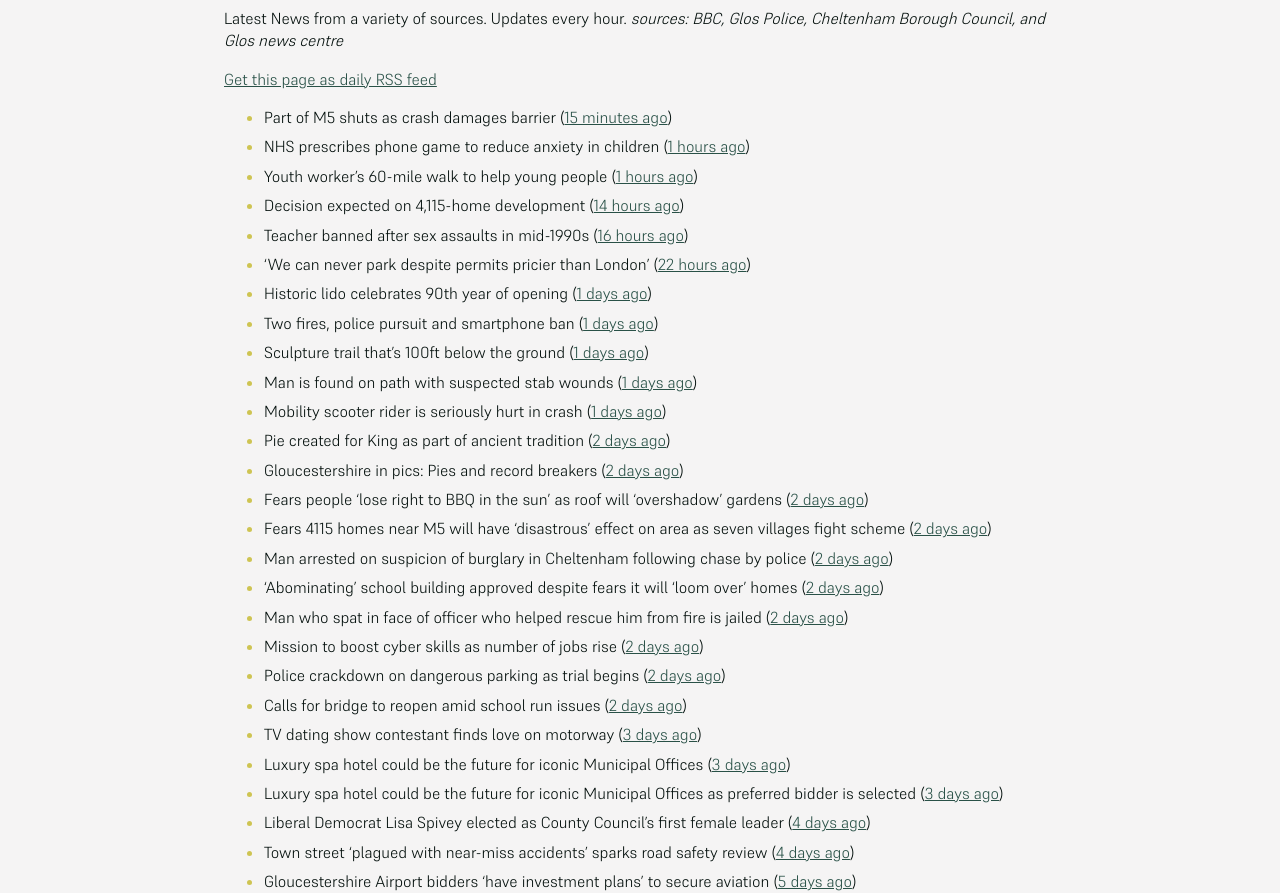
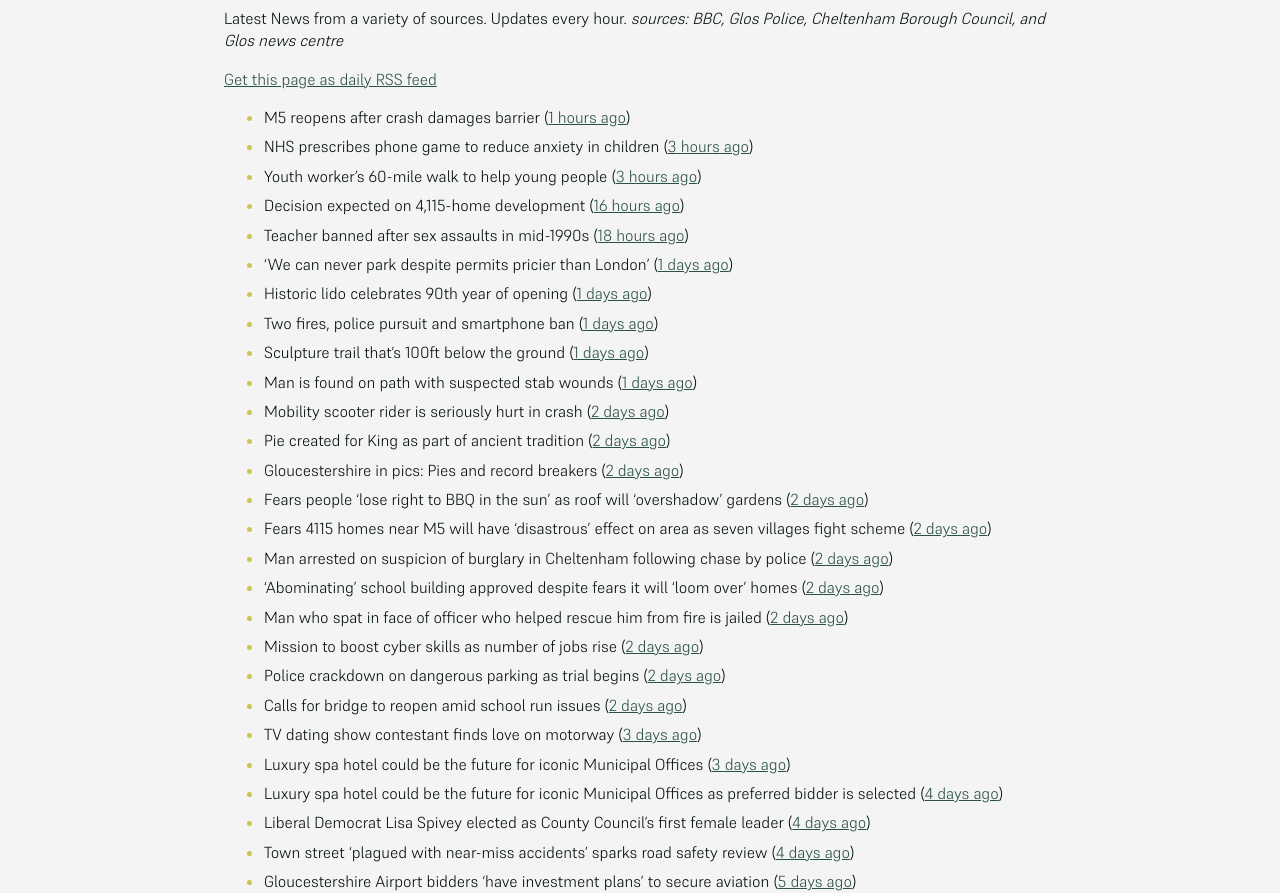
Before and after one commit to mat-0/cheltenham-open-data, a Jekyll site: the page built from _pages/news.md, in a window 1280 px wide and 1400 px high. Shown: the part 266-1159 px from the top of the window. Built offline with Jekyll 4.4.1, drawn with Linux system fonts in a browser that asks for light colours; some of the changed text lies outside the part shown.

Commit message:
Updated 2025-05-26 09:14:25

```diff
--- a/_pages/news.md
+++ b/_pages/news.md
@@ -12,17 +12,17 @@ _sources: BBC, Glos Police, Cheltenham Borough Council, and Glos news centre_
 [Get this page as daily RSS feed](/daily.rss)
 
 <!-- news_marker starts -->
-- Part of M5 shuts as crash damages barrier ([15 minutes ago](https://www.bbc.com/news/articles/c753qxz4093o))
-- NHS prescribes phone game to reduce anxiety in children ([1 hours ago](https://www.bbc.com/news/articles/cev4ed9gygdo))
-- Youth worker's 60-mile walk to help young people ([1 hours ago](https://www.bbc.com/news/articles/c2ewl10l80jo))
-- Decision expected on 4,115-home development ([14 hours ago](https://www.bbc.com/news/articles/c2d5nld906po))
-- Teacher banned after sex assaults in mid-1990s ([16 hours ago](https://www.bbc.com/news/articles/c0mr40430ego))
-- 'We can never park despite permits pricier than London' ([22 hours ago](https://www.bbc.com/news/articles/cq544x9z6xqo))
+- M5 reopens after crash damages barrier ([1 hours ago](https://www.bbc.com/news/articles/c753qxz4093o))
+- NHS prescribes phone game to reduce anxiety in children ([3 hours ago](https://www.bbc.com/news/articles/cev4ed9gygdo))
+- Youth worker's 60-mile walk to help young people ([3 hours ago](https://www.bbc.com/news/articles/c2ewl10l80jo))
+- Decision expected on 4,115-home development ([16 hours ago](https://www.bbc.com/news/articles/c2d5nld906po))
+- Teacher banned after sex assaults in mid-1990s ([18 hours ago](https://www.bbc.com/news/articles/c0mr40430ego))
+- 'We can never park despite permits pricier than London' ([1 days ago](https://www.bbc.com/news/articles/cq544x9z6xqo))
 - Historic lido celebrates 90th year of opening ([1 days ago](https://www.bbc.com/news/articles/ce39nny2212o))
 - Two fires, police pursuit and smartphone ban ([1 days ago](https://www.bbc.com/news/articles/cd62jl7j2z5o))
 - Sculpture trail that's 100ft below the ground ([1 days ago](https://www.bbc.com/news/articles/cgq335gp951o))
 - Man is found on path with suspected stab wounds ([1 days ago](https://www.bbc.com/news/articles/c5yxl0lxv4lo))
-- Mobility scooter rider is seriously hurt in crash ([1 days ago](https://www.bbc.com/news/articles/cx2eqqnx4zlo))
+- Mobility scooter rider is seriously hurt in crash ([2 days ago](https://www.bbc.com/news/articles/cx2eqqnx4zlo))
 - Pie created for King as part of ancient tradition ([2 days ago](https://www.bbc.com/news/articles/ckgxxnve341o))
 - Gloucestershire in pics: Pies and record breakers ([2 days ago](https://www.bbc.com/news/articles/clyvvpgg4xyo))
 - Fears people ‘lose right to BBQ in the sun’ as roof will ‘overshadow’ gardens ([2 days ago](https://gloucesternewscentre.co.uk/fears-people-lose-right-to-bbq-in-the-sun-as-roof-will-overshadow-gardens/))
@@ -35,7 +35,7 @@ _sources: BBC, Glos Police, Cheltenham Borough Council, and Glos news centre_
 - Calls for bridge to reopen amid school run issues ([2 days ago](https://www.bbc.com/news/articles/c7877jd3dw3o))
 - TV dating show contestant finds love on motorway ([3 days ago](https://www.bbc.com/news/articles/cn84y0wnz2po))
 - Luxury spa hotel could be the future for iconic Municipal Offices ([3 days ago](https://gloucesternewscentre.co.uk/luxury-spa-hotel-could-be-the-future-for-iconic-municipal-offices/))
-- Luxury spa hotel could be the future for iconic Municipal Offices as preferred bidder is selected ([3 days ago](https://www.cheltenham.gov.uk/news/article/3014/luxury_spa_hotel_could_be_the_future_for_iconic_municipal_offices_as_preferred_bidder_is_selected))
+- Luxury spa hotel could be the future for iconic Municipal Offices as preferred bidder is selected ([4 days ago](https://www.cheltenham.gov.uk/news/article/3014/luxury_spa_hotel_could_be_the_future_for_iconic_municipal_offices_as_preferred_bidder_is_selected))
 - Liberal Democrat Lisa Spivey elected as County Council’s first female leader ([4 days ago](https://gloucesternewscentre.co.uk/liberal-democrat-lisa-spivey-elected-as-county-councils-first-female-leader/))
 - Town street ‘plagued with near-miss accidents’ sparks road safety review ([4 days ago](https://gloucesternewscentre.co.uk/town-street-plagued-with-near-miss-accidents-sparks-road-safety-review/))
 - Gloucestershire Airport bidders ‘have investment plans’ to secure aviation ([5 days ago](https://gloucesternewscentre.co.uk/gloucestershire-airport-bidders-have-investment-plans-to-secure-aviation/))
```
Also changed, not shown: other parts of _pages/news.md (+6 -6 lines), _data/flood.json (+4 -46 lines), _pages/fix-my-street.md (+1 -1 lines), _pages/flood-warnings.md (+2 -6 lines), flood.xml (+3 -7 lines), index.md (+5 -5 lines).
